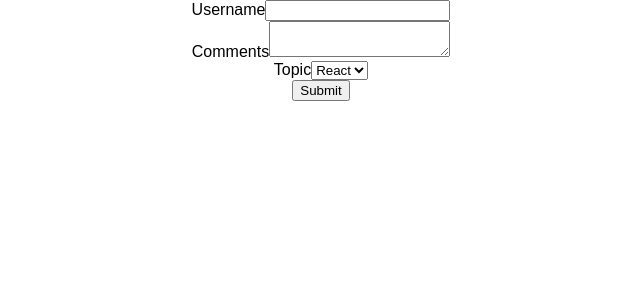
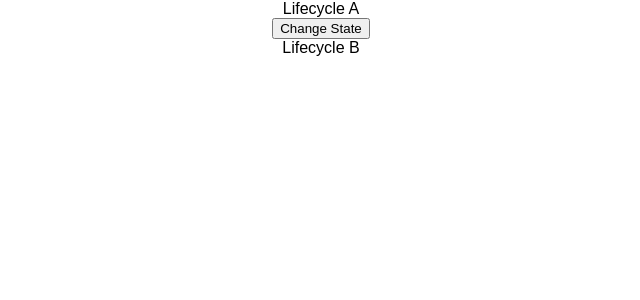
Before and after one commit to rahberisafi/reactpro1, a React (Create React App) app in the folder my-app/: page / in a window 1280 px wide. Shown: the top 300 px of the page, without its empty margins (319-959 px from the left). Built offline with nearby package versions, Linux system fonts and the light colour scheme.

Commit message:
add mounting and updating lifecycle method

```diff
--- a/my-app/src/App.js
+++ b/my-app/src/App.js
@@ -17,13 +17,15 @@
 import './appStyles.css'
 import styles from './appStyles.module.css'
 import Form from './components/Form'
+import LifecycleA from './components/LifecycleA'
 
 
 class App extends Component {
   render() {
     return (
       <div className="App">
-      <Form />
+    <LifecycleA />
+    {/* <Form />*/}
     {/* <h1 className='error'>Error</h1>
     <h1 className={styles.success}>Success</h1>
     <Inline />*/}
--- /dev/null
+++ b/my-app/src/components/LifecycleA.js
@@ -0,0 +1,54 @@
+import React, { Component } from 'react'
+import LifecycleB from './LifecycleB'
+
+class LifecycleA extends Component {
+   constructor(props) {
+     super(props)
+
+     this.state = {
+       name: 'Isafi'
+     }
+     console.log('LifecycleA constructor');
+   }
+
+   static getDerivedStateFromProps(props, state) {
+     console.log('LifecycleA getDerivedStateFromProps')
+     return null
+   }
+
+   componentDidMount(){
+     console.log('LifecycleA componentDidMount')
+     }
+
+   shouldComponentUpdate(){
+     console.log('LifecycleA shouldComponentUpdate')
+     return true
+   }
+
+   getSnapshotBeforeUpdate(prevProps, prevState){
+     console.log('LifecycleA getSnapshotBeforeUpdate')
+     return null
+   }
+
+   componentDidUpdate(){
+     console.log('LifecycleA componentDidUpdate')
+     }
+
+changeState = () => {
+  this.setState({
+    name: 'Codevolution'
+  })
+}
+
+  render() {
+      console.log('LifecycleA render')
+      return(
+        <div>
+         <div>Lifecycle A</div>
+         <button onClick={this.changeState}>Change State</button>
+         <LifecycleB />
+        </div>
+      )
+  }
+}
+export default LifecycleA
--- /dev/null
+++ b/my-app/src/components/LifecycleB.js
@@ -0,0 +1,42 @@
+import React, { Component } from 'react'
+
+class LifecycleB extends Component {
+   constructor(props) {
+     super(props)
+
+     this.state = {
+       name: 'Isafi'
+     }
+     console.log('LifecycleB constructor');
+   }
+
+   static getDerivedStateFromProps(props, state) {
+     console.log('LifecycleB getDerivedStateFromProps')
+     return null
+   }
+
+   componentDidMount(){
+     console.log('LifecycleB componentDidMount')
+     }
+
+     shouldComponentUpdate(){
+       console.log('LifecycleB shouldComponentUpdate')
+       return true
+     }
+
+     getSnapshotBeforeUpdate(prevProps, prevState){
+       console.log('LifecycleB getSnapshotBeforeUpdate')
+       return null
+     }
+
+     componentDidUpdate(){
+       console.log('LifecycleB componentDidUpdate')
+       }
+
+  render() {
+      console.log('LifecycleB render')
+      return <div>Lifecycle B</div>
+
+  }
+}
+export default LifecycleB
```
